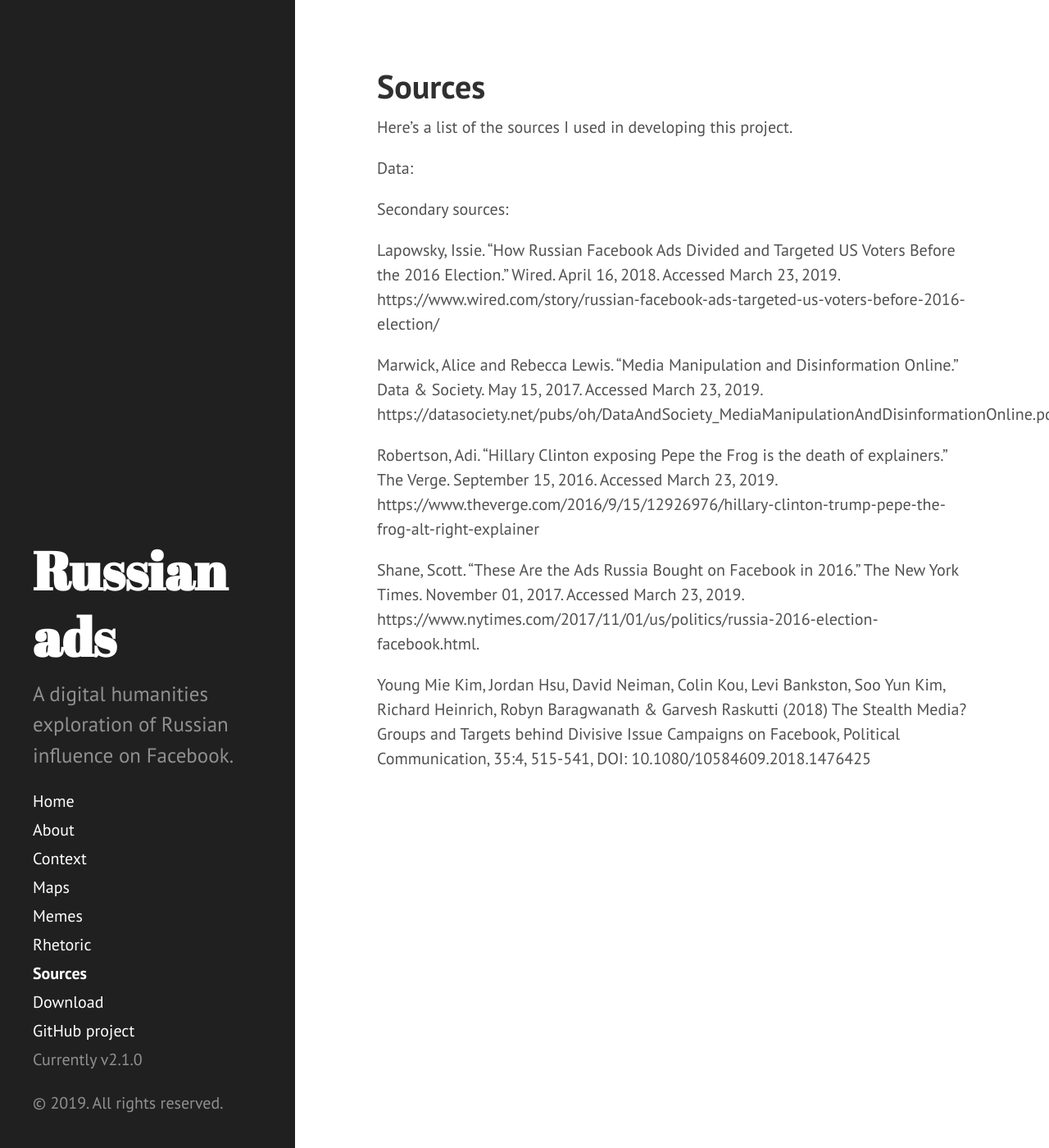
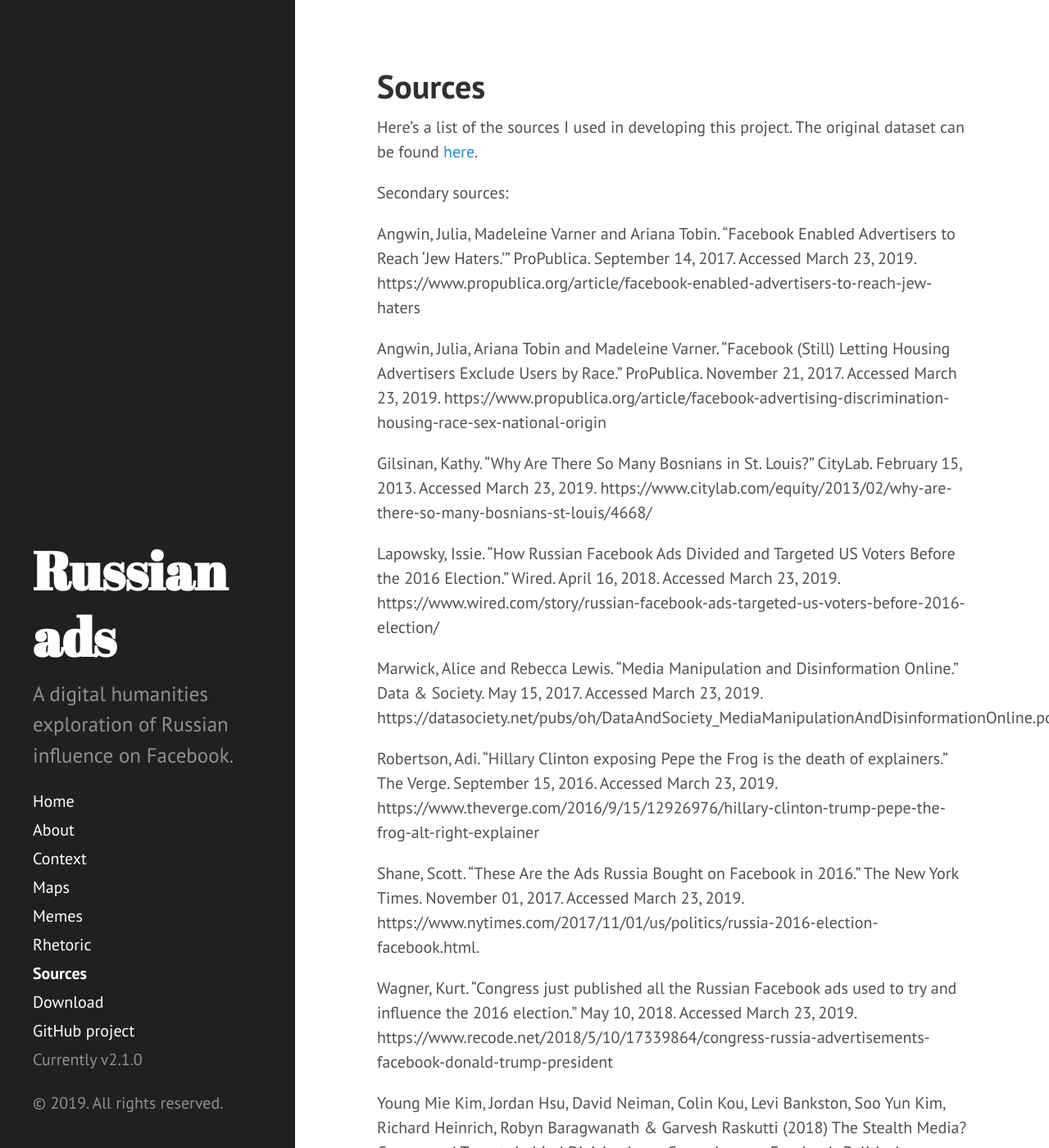
Before and after one commit to isawil/russian-ads, a Jekyll site: the page built from sources.md, in a window 1280 px wide and 1400 px high. Shown: the whole window at 82% size. Built offline with Jekyll 4.4.1, drawn with Linux system fonts in a browser that asks for light colours.

Commit message:
Update sources.md

```diff
--- a/sources.md
+++ b/sources.md
@@ -3,11 +3,15 @@ layout: page
 title: Sources
 ---
 
-Here's a list of the sources I used in developing this project.
-
-Data:
+Here's a list of the sources I used in developing this project. The original dataset can be found [here](https://mith.umd.edu/irads/data/).
 
 Secondary sources:
+
+Angwin, Julia, Madeleine Varner and Ariana Tobin. "Facebook Enabled Advertisers to Reach 'Jew Haters.'" ProPublica. September 14, 2017. Accessed March 23, 2019. https://www.propublica.org/article/facebook-enabled-advertisers-to-reach-jew-haters
+
+Angwin, Julia, Ariana Tobin and Madeleine Varner. "Facebook (Still) Letting Housing Advertisers Exclude Users by Race." ProPublica. November 21, 2017. Accessed March 23, 2019. https://www.propublica.org/article/facebook-advertising-discrimination-housing-race-sex-national-origin
+
+Gilsinan, Kathy. "Why Are There So Many Bosnians in St. Louis?" CityLab. February 15, 2013. Accessed March 23, 2019. https://www.citylab.com/equity/2013/02/why-are-there-so-many-bosnians-st-louis/4668/
 
 Lapowsky, Issie. "How Russian Facebook Ads Divided and Targeted US Voters Before the 2016 Election." Wired. April 16, 2018. Accessed March 23, 2019. https://www.wired.com/story/russian-facebook-ads-targeted-us-voters-before-2016-election/
 
@@ -17,4 +21,6 @@ Robertson, Adi. "Hillary Clinton exposing Pepe the Frog is the death of explaine
 
 Shane, Scott. "These Are the Ads Russia Bought on Facebook in 2016." The New York Times. November 01, 2017. Accessed March 23, 2019. https://www.nytimes.com/2017/11/01/us/politics/russia-2016-election-facebook.html.
 
+Wagner, Kurt. "Congress just published all the Russian Facebook ads used to try and influence the 2016 election." May 10, 2018. Accessed March 23, 2019. https://www.recode.net/2018/5/10/17339864/congress-russia-advertisements-facebook-donald-trump-president
+
 Young Mie Kim, Jordan Hsu, David Neiman, Colin Kou, Levi Bankston, Soo Yun Kim, Richard Heinrich, Robyn Baragwanath & Garvesh Raskutti (2018) The Stealth Media? Groups and Targets behind Divisive Issue Campaigns on Facebook, Political Communication, 35:4, 515-541, DOI: 10.1080/10584609.2018.1476425
```
